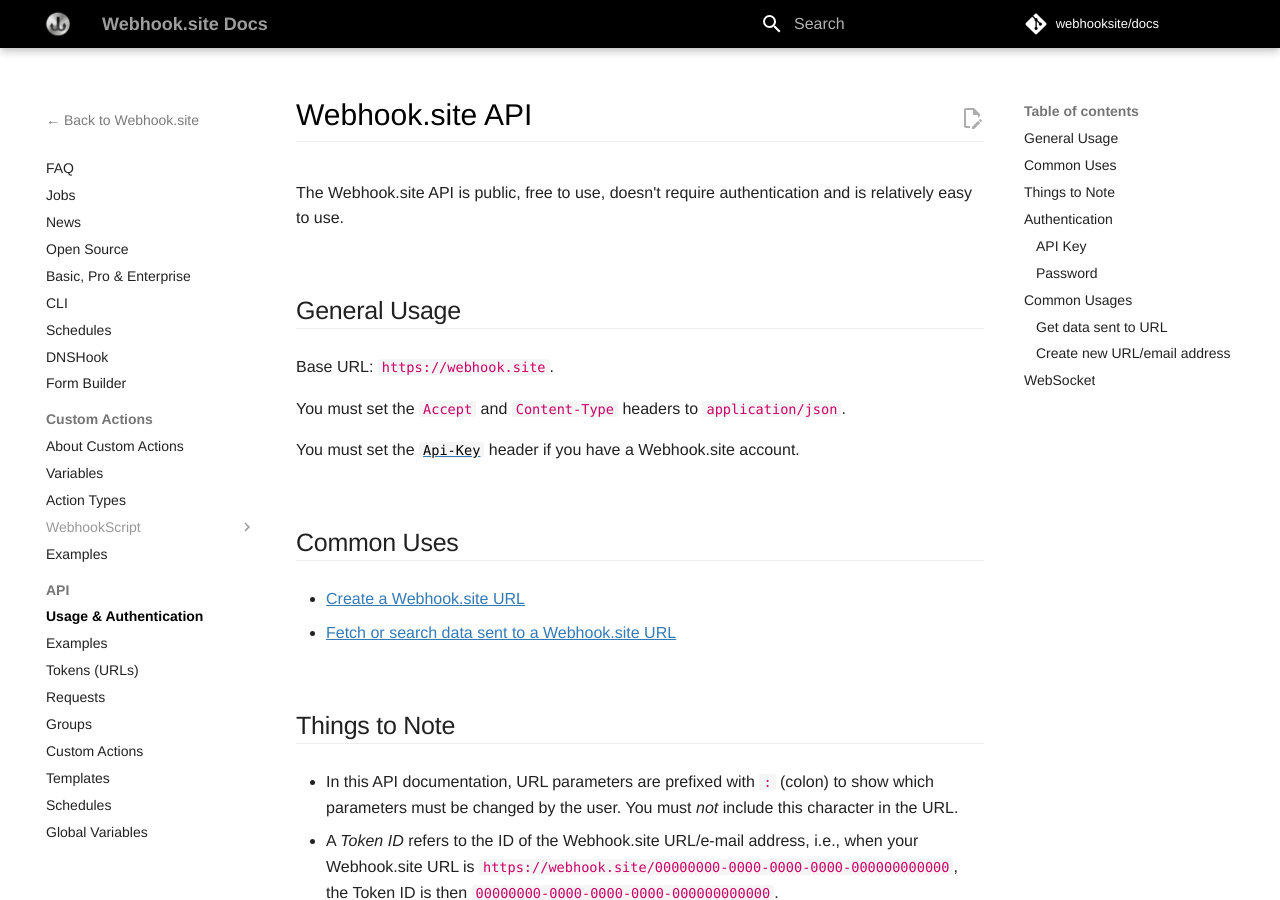
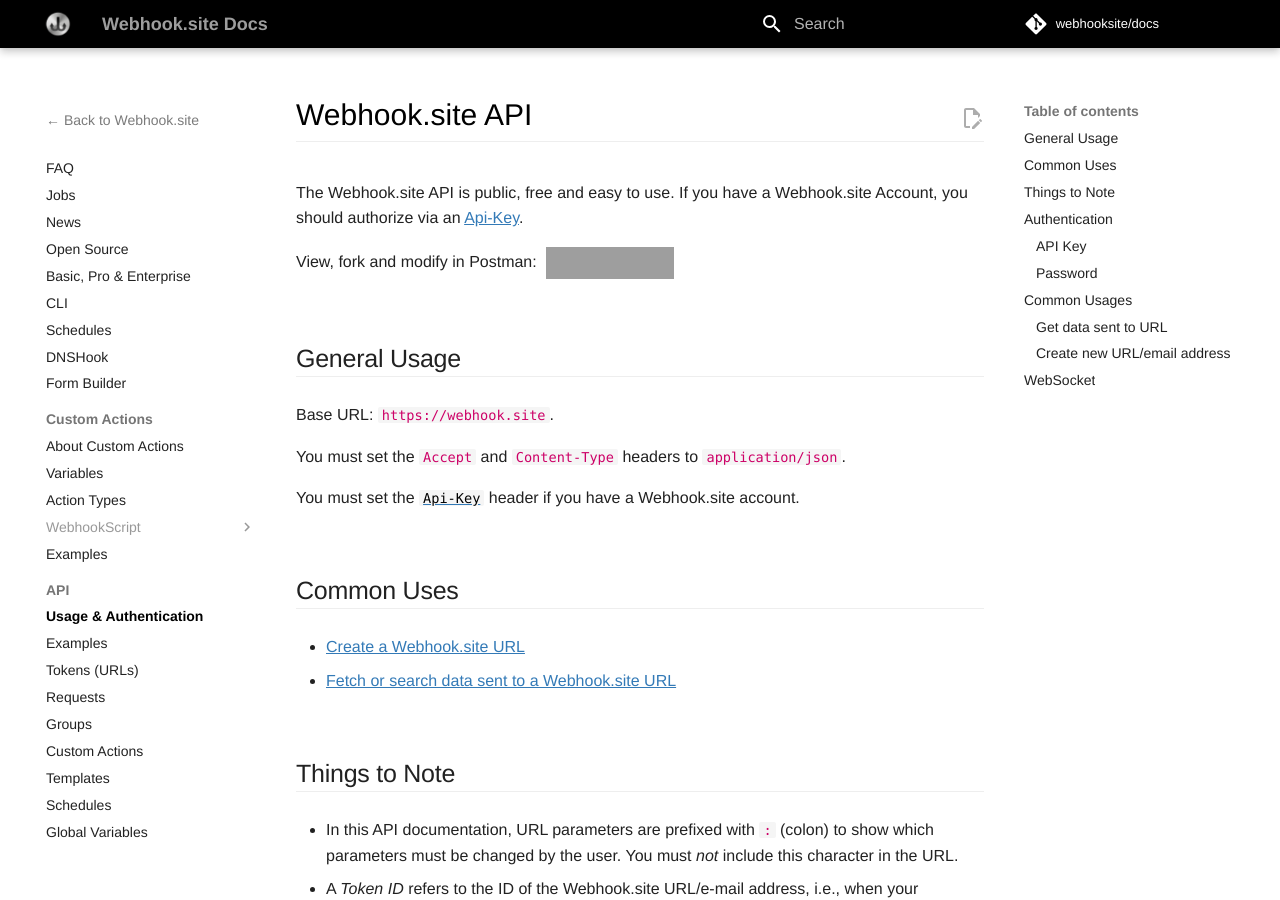
Before and after one commit to webhooksite/docs, an MkDocs documentation site: the page built from docs/api/about.md, in a window 1280 px wide and 900 px high. Built offline with MkDocs 1.6.1 and Material for MkDocs 9.7.7, drawn with Linux system fonts in a browser that asks for light colours; comment, search, counter and statistics services are not loaded; grey boxes are pictures that could not be loaded.

Commit message:
Add Postman collection

```diff
--- a/docs/api/about.md
+++ b/docs/api/about.md
@@ -1,6 +1,10 @@
 # Webhook.site API
 
-The Webhook.site API is public, free to use, doesn't require authentication and is relatively easy to use.
+The Webhook.site API is public, free and easy to use. If you have a Webhook.site Account, you should authorize via an [Api-Key](#api-key).
+
+<div style="height:32px">
+View, fork and modify in Postman: &nbsp;<a href="https://god.gw.postman.com/run-collection/45321203-694a428b-d10f-4dbb-885c-79ed4441ba2e?action=collection%2Ffork&source=rip_markdown&collection-url=entityId%3D45321203-694a428b-d10f-4dbb-885c-79ed4441ba2e%26entityType%3Dcollection%26workspaceId%3D0793a22a-b783-4ee3-ba4d-139c851deef2"><img src="https://run.pstmn.io/button.svg" alt="Run In Postman" style="vertical-align:middle; width: 128px; height: 32px;"></a>
+</div>
 
 ## General Usage
 
```
Also changed, not shown: docs/api/examples.md (+6 -0 lines).
